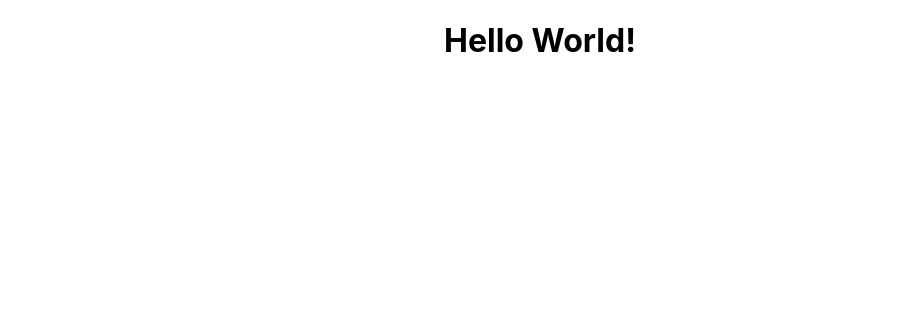
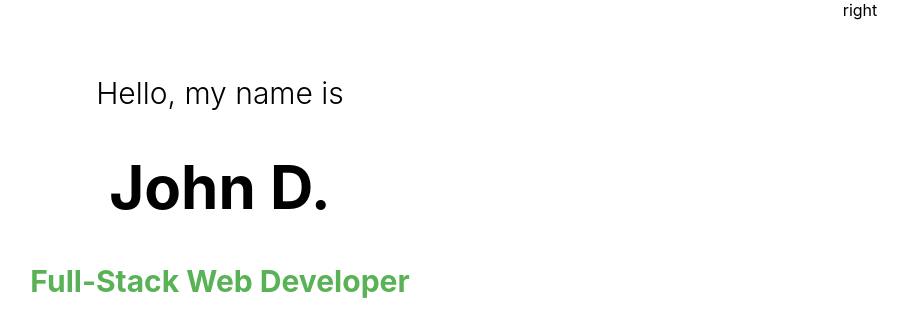
Before and after one commit to JDixon1995/react-portfolio-app, a React (Create React App) app: page / in a window 1280 px wide. Shown: the top 336 px of the page, without its empty margins (100-1008 px from the left). Built offline with nearby package versions, Linux system fonts and the light colour scheme.

Commit message:
added Intro component

```diff
--- a/src/App.js
+++ b/src/App.js
@@ -1,9 +1,10 @@
 import './App.css';
+import Intro from './components/intro/Intro'
 
 function App() {
   return (
     <div className="App">
-      <h1>Hello World!</h1>
+      <Intro />
     </div>
   );
 }
--- /dev/null
+++ b/src/components/intro/Intro.jsx
@@ -0,0 +1,25 @@
+import React from 'react'
+import './intro.css'
+
+const Intro = () => {
+  return (
+    <div className="i">
+        <div className="i-left">
+            <div className="i-left-wrapper">
+                <h2 className="i-intro">Hello, my name is</h2>
+                <h1 className="i-name">John D.</h1>
+                <div className="i-title">
+                    <div className="i-title-wrapper">
+                        <div className="i-title-item">Full-Stack Web Developer</div>
+                        <div className="i-title-item">UI/UX Developer</div>
+                        <div className="i-title-item">Writer</div>
+                    </div>
+                </div>
+            </div>
+        </div>
+        <div className="i-right">right</div>
+    </div>
+  )
+}
+
+export default Intro
--- /dev/null
+++ b/src/components/intro/intro.css
@@ -0,0 +1,37 @@
+.i {
+    display: flex;
+    height: 100vh;
+}
+
+.i-left {
+    flex: 1;
+}
+
+.i-right {
+    flex: 1;
+}
+
+.i-left-wrapper {
+    padding: 50px;
+}
+
+.i-intro {
+    font-size: 30px;
+    font-weight: 300;
+}
+
+.i-name {
+    font-size: 60px;
+}
+
+.i-title {
+    height: 50px;
+    overflow: hidden;
+}
+
+.i-title-item {
+    height: 50px;
+    font-size: 30px;
+    font-weight: bold;
+    color: #59b256;
+}
```
